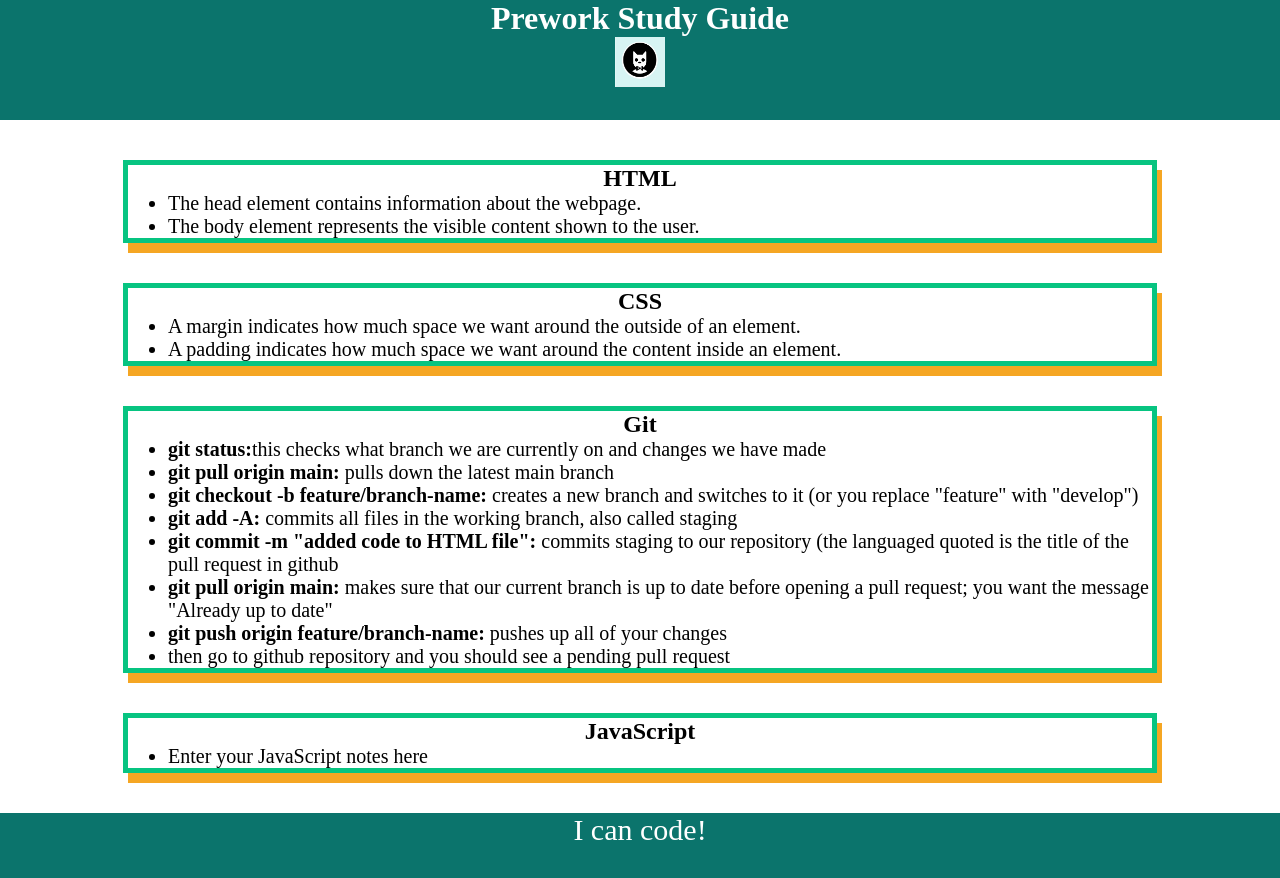
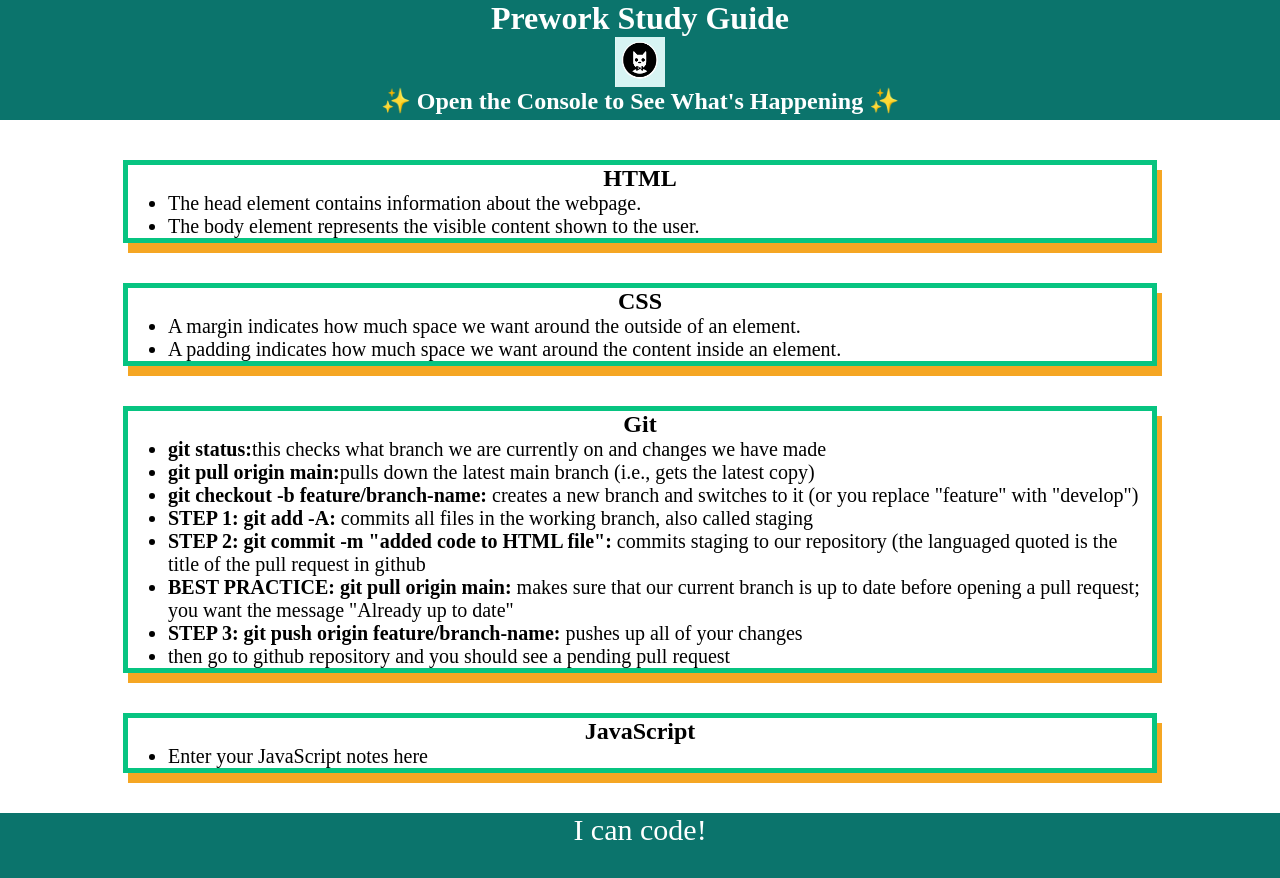
Before and after one commit to bonniefaucett/prework-study-guide, a plain HTML site: page index.html in a window 1280 px wide. Drawn offline with Linux system fonts and the light colour scheme.

Commit message:
<JavaScript with arrays and for loops>

```diff
--- /dev/null
+++ b/assets/script.js
@@ -0,0 +1,18 @@
+var topics = ["HTML", "CSS", "Git", "JavaScript"];
+
+for (var x = 0; x < topics.length; x++) {
+    console.log(topics[x]);
+}
+
+/*
+if (topic === 'HTML') {
+console.log("Let's study HTML!")
+}else if (topic === 'CSS') {
+    console.log("Let's study CSS!")
+}else if (topic === 'Git') {
+    console.log("Let's study Git!")
+}else if (topic === 'JavaScript') {
+    console.log("Let's study JavaScript!")
+}else {
+    console.log('Please try again!')
+*/
--- a/index.html
+++ b/index.html
@@ -11,6 +11,7 @@
     <header id="header">
       <h1>Prework Study Guide</h1>
       <img src="./assets/bowtie-cat.png" alt="Profile image of cat wearing a bow tie." />
+      <h2>✨ Open the Console to See What's Happening ✨</h2>
     </header>
     <main>
     <section class="card" id="html-section">
@@ -31,12 +32,12 @@
       <h2>Git</h2>
       <ul>
         <li><b>git status:</b>this checks what branch we are currently on and changes we have made</li>
-        <li><b>git pull origin main:</b> pulls down the latest main branch</li>
+        <li><b>git pull origin main:</b>pulls down the latest main branch (i.e., gets the latest copy)</li>
         <li><b>git checkout -b feature/branch-name:</b> creates a new branch and switches to it (or you replace "feature" with "develop")</li>
-        <li><b>git add -A:</b> commits all files in the working branch, also called staging</li>
-        <li><b>git commit -m "added code to HTML file":</b> commits staging to our repository (the languaged quoted is the title of the pull request in github</li>
-        <li><b>git pull origin main:</b> makes sure that our current branch is up to date before opening a pull request; you want the message "Already up to date"</li>
-        <li><b>git push origin feature/branch-name:</b> pushes up all of your changes</li>
+        <li><b>STEP 1: git add -A:</b> commits all files in the working branch, also called staging</li>
+        <li><b>STEP 2: git commit -m "added code to HTML file":</b> commits staging to our repository (the languaged quoted is the title of the pull request in github</li>
+        <li><b>BEST PRACTICE: git pull origin main:</b> makes sure that our current branch is up to date before opening a pull request; you want the message "Already up to date"</li>
+        <li><b>STEP 3: git push origin feature/branch-name:</b> pushes up all of your changes</li>
         <li>then go to github repository and you should see a pending pull request</li>
       </ul>
     </section>
@@ -51,5 +52,6 @@
     <footer>
       <p>I can code!</p>
     </footer>
+    <script src="./assets/script.js"></script>
   </body>
 </html>
```
Also changed, not shown: 1 other file.
